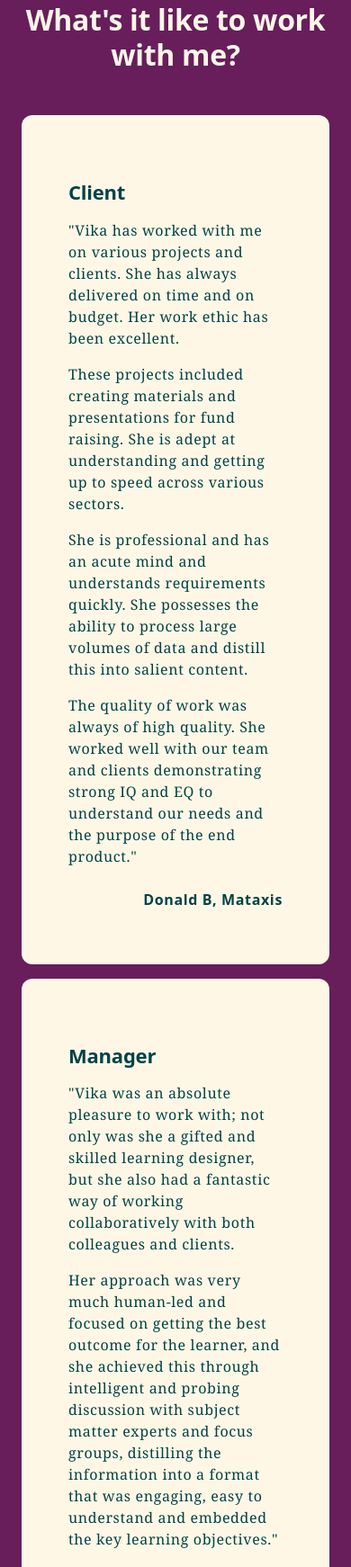
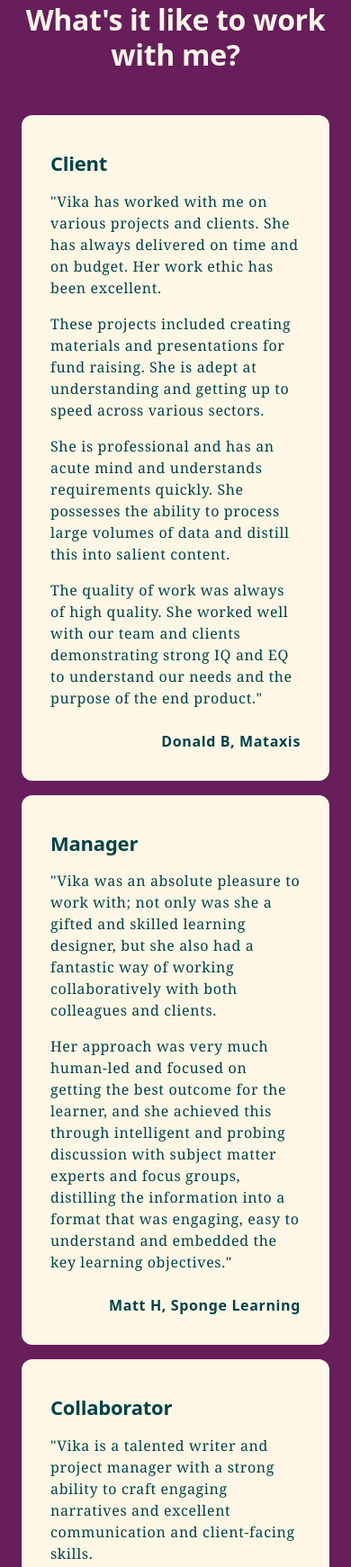
Before and after one commit to ptruscelli/workWithVika, a website built with Vite: page index.html in a window 390 px wide. Shown: the part 6160-7902 px from the top of the page at 90% size. Built offline with nearby package versions, Linux system fonts and the light colour scheme.

Commit message:
Add minor visual changes

```diff
--- a/index.html
+++ b/index.html
@@ -377,7 +377,7 @@
           </h2>
 
           <ul class="mt-12 grid gap-4 lg:grid-cols-3">
-            <li class="flex flex-col rounded-xl bg-cream px-13 py-18 pb-15">
+            <li class="flex flex-col rounded-xl bg-cream px-8 py-10 pb-8 sm:px-13 sm:py-18 sm:pb-15">
               <h3 class="text-h3 font-extrabold text-teal">Client</h3>
               <div class="mt-4 flex-1 space-y-4 text-base text-teal">
                 <p>
@@ -402,7 +402,7 @@
               <p class="mt-6 text-right font-heading text-base font-bold text-teal">Donald B, Mataxis</p>
             </li>
 
-            <li class="flex flex-col rounded-xl bg-cream px-13 py-18 pb-15">
+            <li class="flex flex-col rounded-xl bg-cream px-8 py-10 pb-8 sm:px-13 sm:py-18 sm:pb-15">
               <h3 class="text-h3 font-extrabold text-teal">Manager</h3>
               <div class="mt-4 flex-1 space-y-4 text-base text-teal">
                 <p>
@@ -420,7 +420,7 @@
               <p class="mt-6 text-right font-heading text-base font-bold text-teal">Matt H, Sponge Learning</p>
             </li>
 
-            <li class="flex flex-col rounded-xl bg-cream px-13 py-18 pb-15">
+            <li class="flex flex-col rounded-xl bg-cream px-8 py-10 pb-8 sm:px-13 sm:py-18 sm:pb-15">
               <h3 class="text-h3 font-extrabold text-teal">Collaborator</h3>
               <div class="mt-4 flex-1 space-y-4 text-base text-teal">
                 <p>
```
